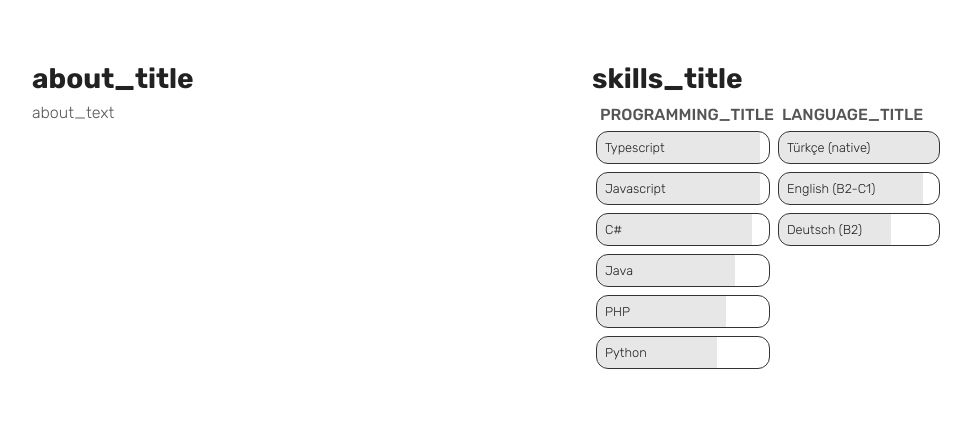
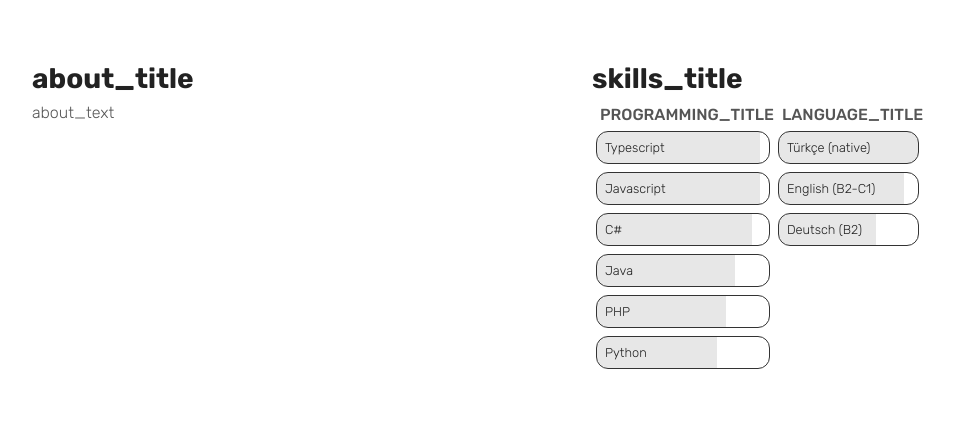
Before and after one commit to borabuyukbas/me, a Vue app: page / in a window 1280 px wide. Shown: the part 314-737 px from the top of the page, without its empty margins (168-1139 px from the left). Built offline with nearby package versions, Linux system fonts and the light colour scheme.

Commit message:
about right section flexbox fix

```diff
--- a/src/sections/About.vue
+++ b/src/sections/About.vue
@@ -109,8 +109,8 @@ const language_skills = [
 }
 
 .right-section {
-  flex-basis: 40%;
   flex-shrink: 0;
+  flex-grow: 1;
 
   .section-content {
     display: flex;
```
